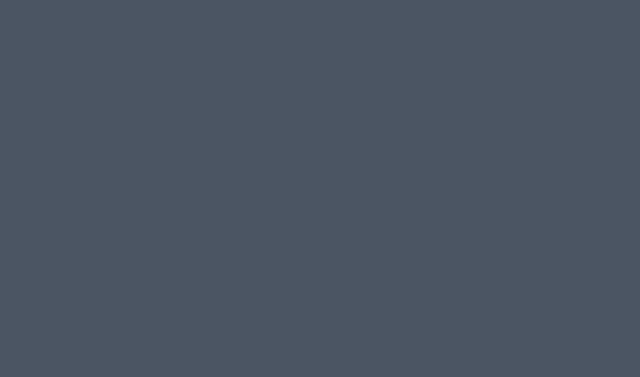
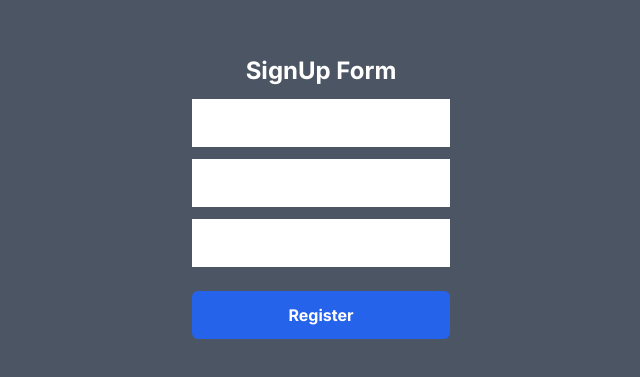
Before and after one commit to mspdl/reactjs-first_project, a Next.js app: page / in a window 1280 px wide. Shown: the part 209-586 px from the top of the page, without its empty margins (319-959 px from the left). Built offline with nearby package versions, Linux system fonts and the light colour scheme.

Commit message:
Using Zod on form

```diff
--- a/src/components/ZodExample.tsx
+++ b/src/components/ZodExample.tsx
@@ -1,19 +1,46 @@
+import { zodResolver } from "@hookform/resolvers/zod";
+import { useForm } from "react-hook-form";
 import { z } from "zod";
 
+const SignUpFormSchema = z.object({
+  name: z.string().min(2).max(20),
+  lastName: z.string().optional(),
+  age: z.number().min(18).max(130),
+});
+
 export const ZodExample = () => {
-  const SignUpForm = z.object({
-    name: z.string().min(2).max(20),
-    lastName: z.string().min(2).optional(),
-    age: z.number().min(18).max(128),
+  const { register, handleSubmit } = useForm({
+    resolver: zodResolver(SignUpFormSchema),
   });
 
-  type SignUpObject = z.infer<typeof SignUpForm>;
-
-  const obj: SignUpObject = {
-    name: "Morgan",
-    lastName: "Espindola",
-    age: 34,
+  const handleSignUpForm = () => {
+    alert("Sending data...");
   };
 
-  return <div className=""></div>;
+  return (
+    <div className="">
+      <h1 className="p-3 text-2xl font-bold text-white text-center">
+        SignUp Form
+      </h1>
+      <form onSubmit={handleSubmit(handleSignUpForm)} className="flex flex-col">
+        <input
+          {...register("name")}
+          className="border-white p-3 mb-3 text-black"
+        />
+        <input
+          {...register("lastName")}
+          className="border-white p-3 mb-3 text-black"
+        />
+        <input
+          {...register("age", { valueAsNumber: true })}
+          className="border-white p-3 mb-3 text-black"
+        />
+        <input
+          type="submit"
+          value="Register"
+          className="p-3 mt-3 font-bold bg-blue-600 text-white rounded-md"
+        />
+      </form>
+    </div>
+  );
 };
```
